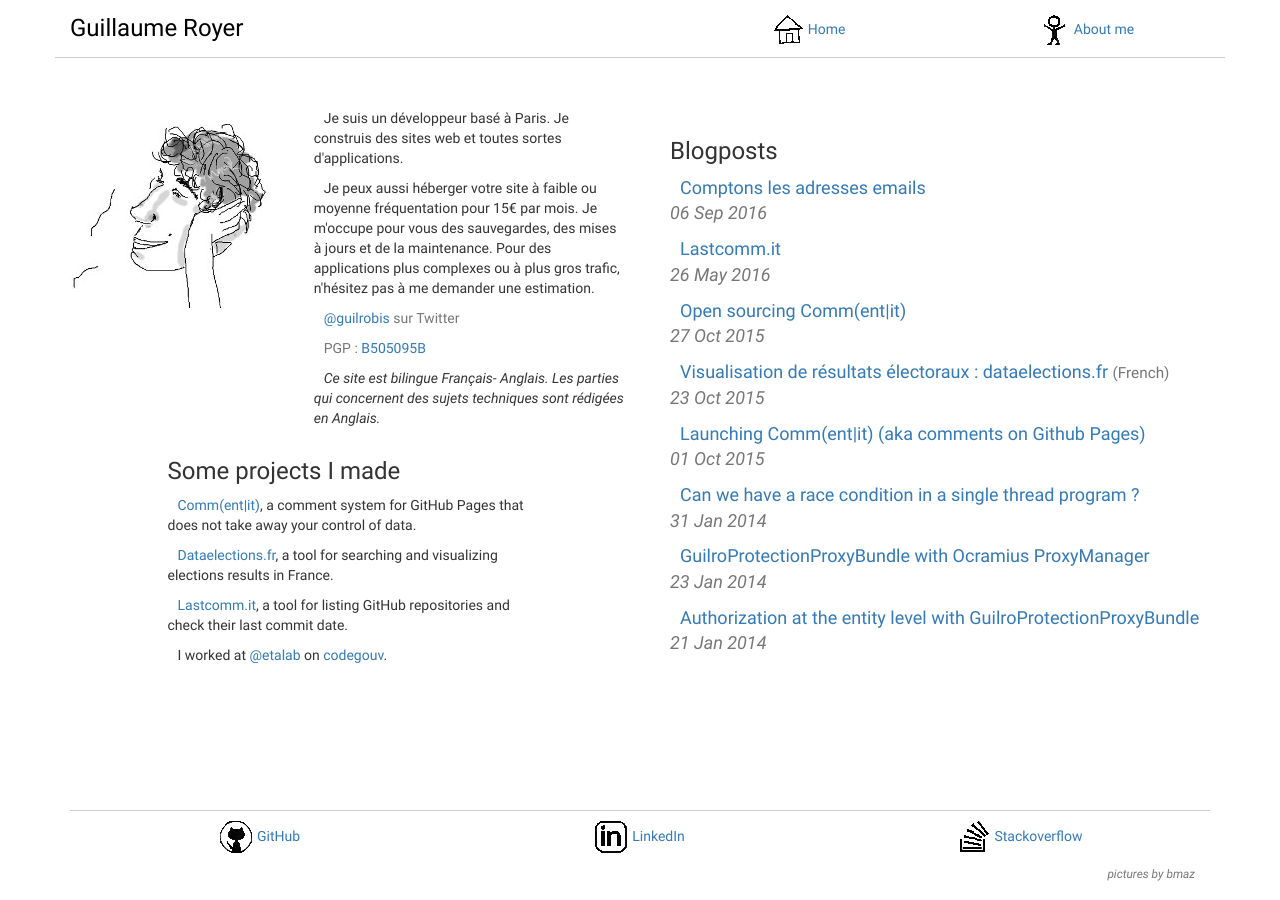
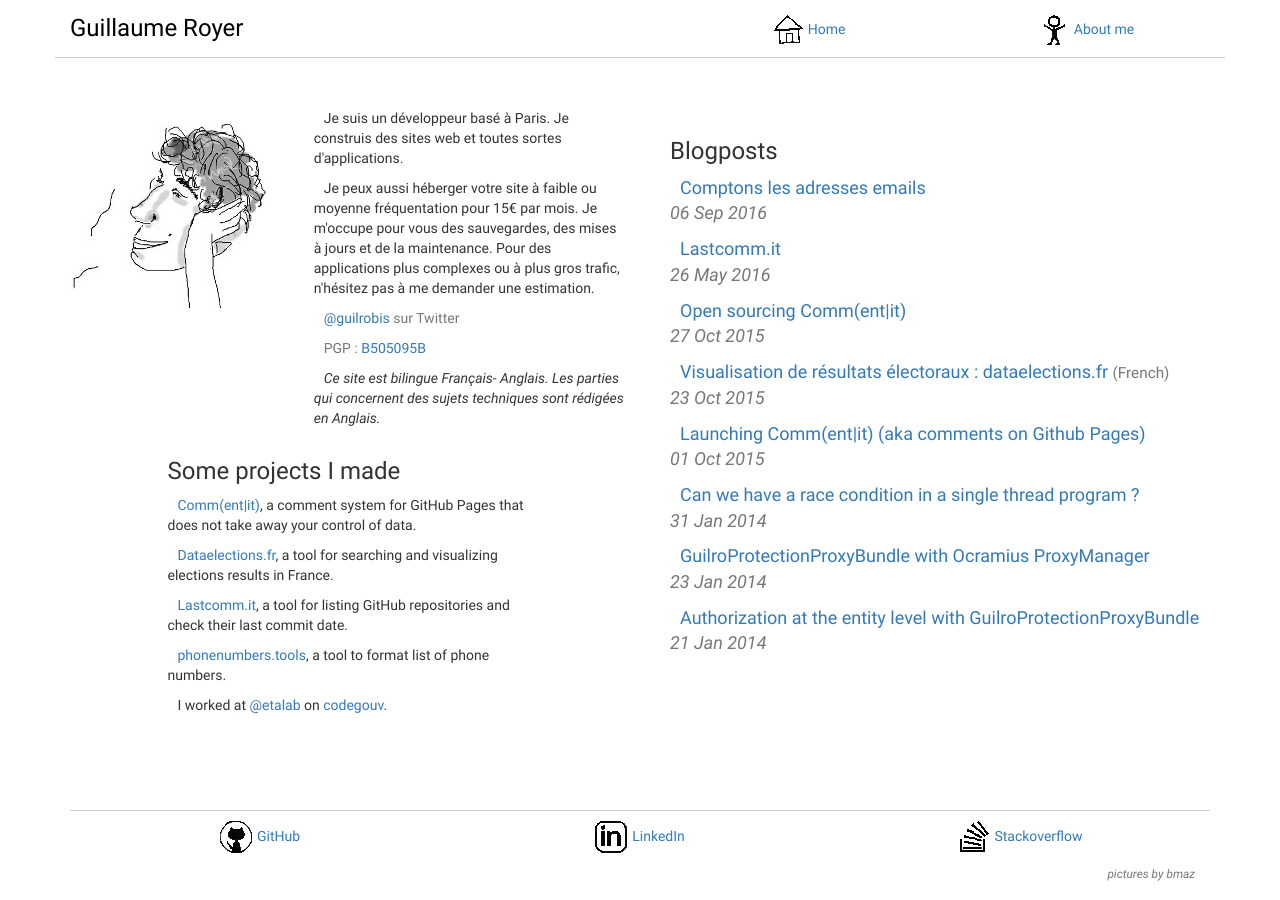
Before and after one commit to jillro/guilro.github.io, a Jekyll site: the page built from index.html, in a window 1280 px wide. Built offline with Jekyll 4.4.1, drawn with Linux system fonts in a browser that asks for light colours.

Commit message:
add phonenumbers.tools

```diff
--- a/index.html
+++ b/index.html
@@ -42,6 +42,9 @@
       <p>
         <a href="https://lastcomm.it/">Lastcomm.it</a>, a tool for listing GitHub repositories and check their last commit date.
       <p>
+        <a href="https://phonenumbers.tools/">phonenumbers.tools</a>, a tool to format list of phone numbers.</a>
+      </p>
+      <p>
         I worked at <a href="https://twitter.com/etalab">@etalab</a> on <a href="https://git.framasoft.org/codegouv/open-software-base-yaml">codegouv</a>.
       </p>
     </div>
```
